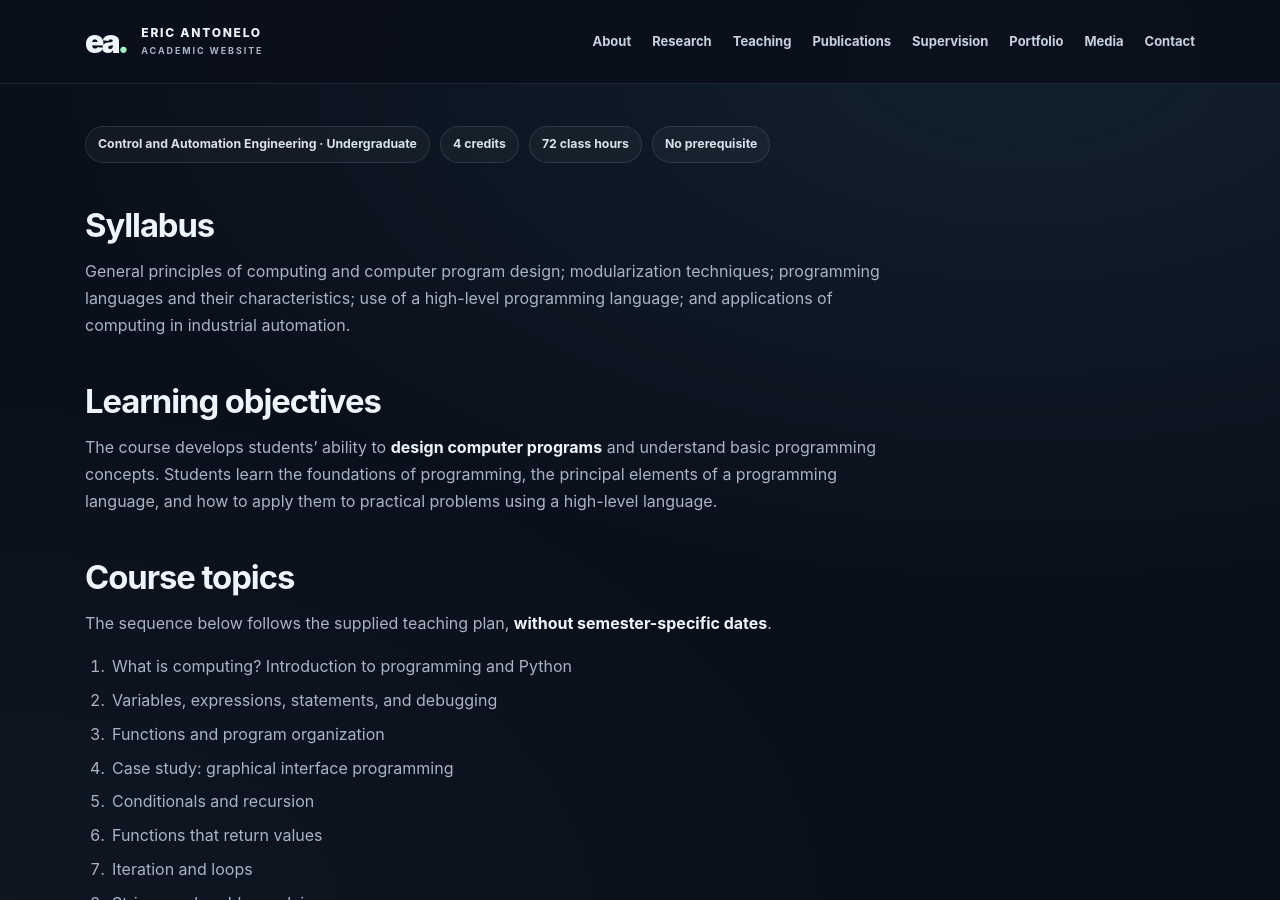
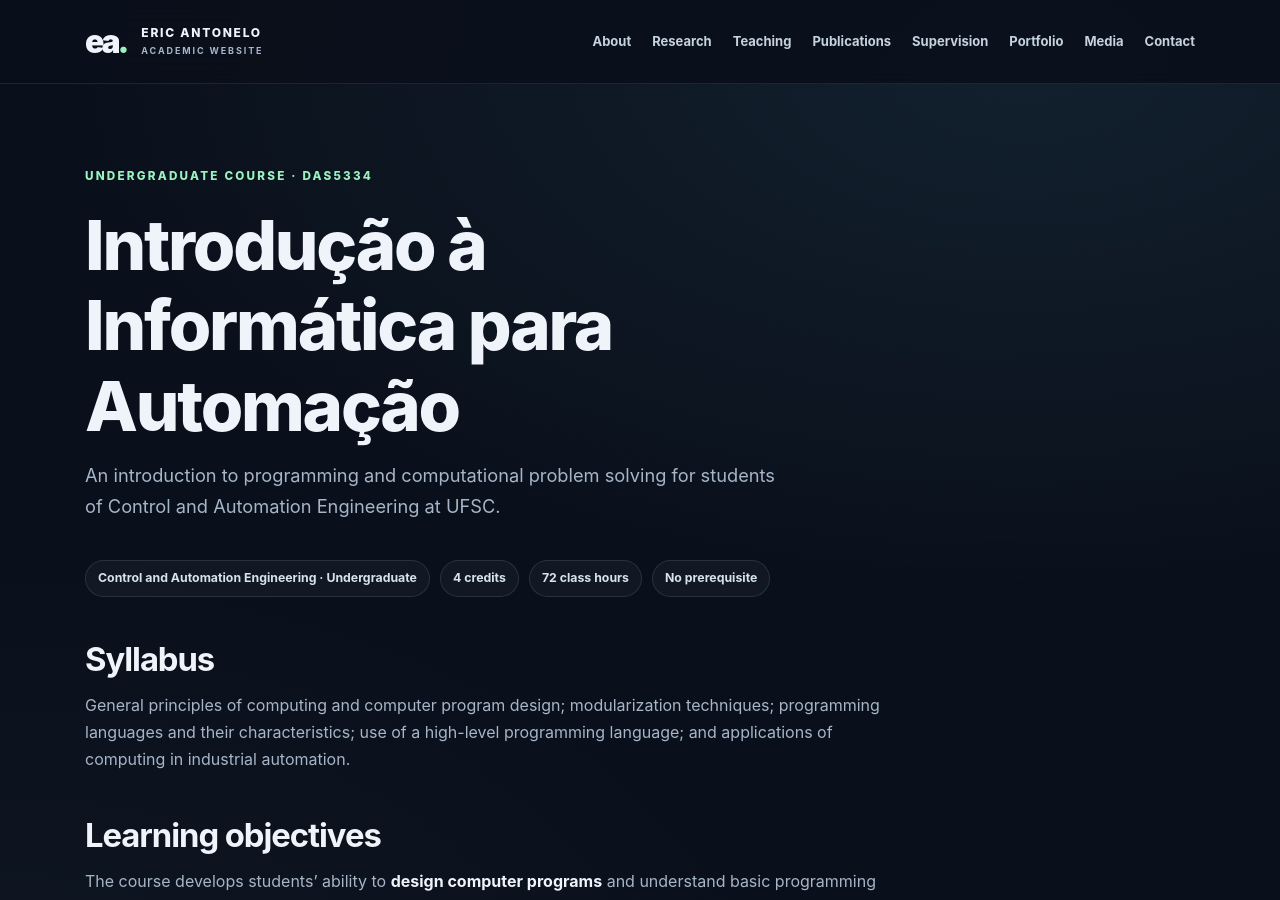
Before and after one commit to erantone/erantone.github.io, a Jekyll site: the page built from teaching/introduction-to-programming.md, in a window 1280 px wide and 900 px high. Built offline with Jekyll 4.4.1, drawn with Linux system fonts in a browser that asks for light colours; our own code applies the rules of GitHub Pages for plain Markdown files.

```diff
--- a/teaching/introduction-to-programming.md
+++ b/teaching/introduction-to-programming.md
@@ -3,11 +3,14 @@ permalink: /teaching/introduction-to-programming/
 layout: default
 nav: teaching
 title: Introduction to Computing for Automation
-page_heading: Introdução à Informática para Automação
-eyebrow: UNDERGRADUATE COURSE · DAS5334
-intro: An introduction to programming and computational problem solving for students of Control and Automation Engineering at UFSC.
 description: DAS5334 — Introduction to Computing for Automation: syllabus, Python programming topics, laboratory activities, assessment, and references.
 ---
+
+<div class="page-head">
+  <span class="eyebrow">UNDERGRADUATE COURSE · DAS5334</span>
+  <h1>Introdução à Informática para Automação</h1>
+  <p class="page-intro">An introduction to programming and computational problem solving for students of Control and Automation Engineering at UFSC.</p>
+</div>
 
 <div class="course-meta"><span>Control and Automation Engineering · Undergraduate</span><span>4 credits</span><span>72 class hours</span><span>No prerequisite</span></div>
 
```
